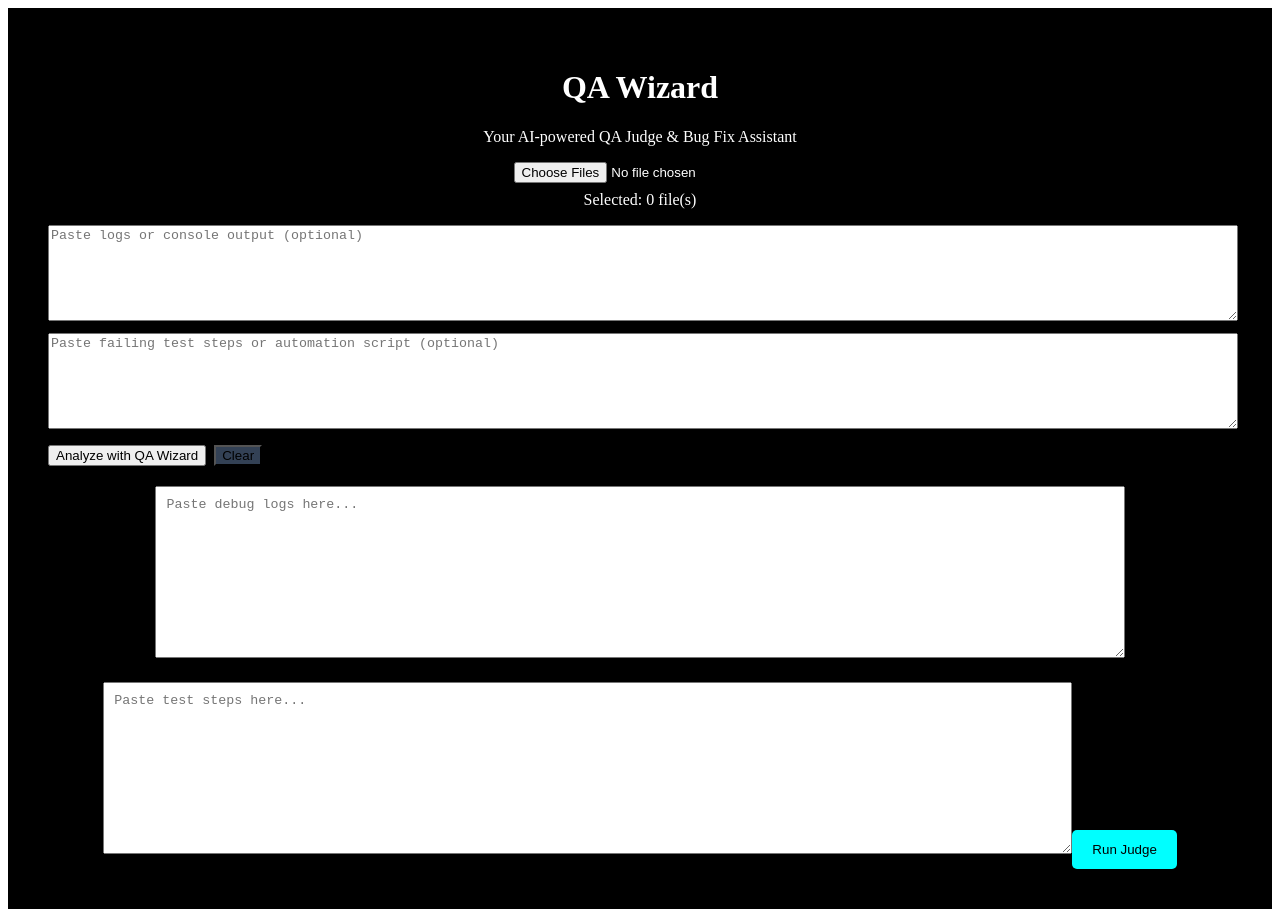
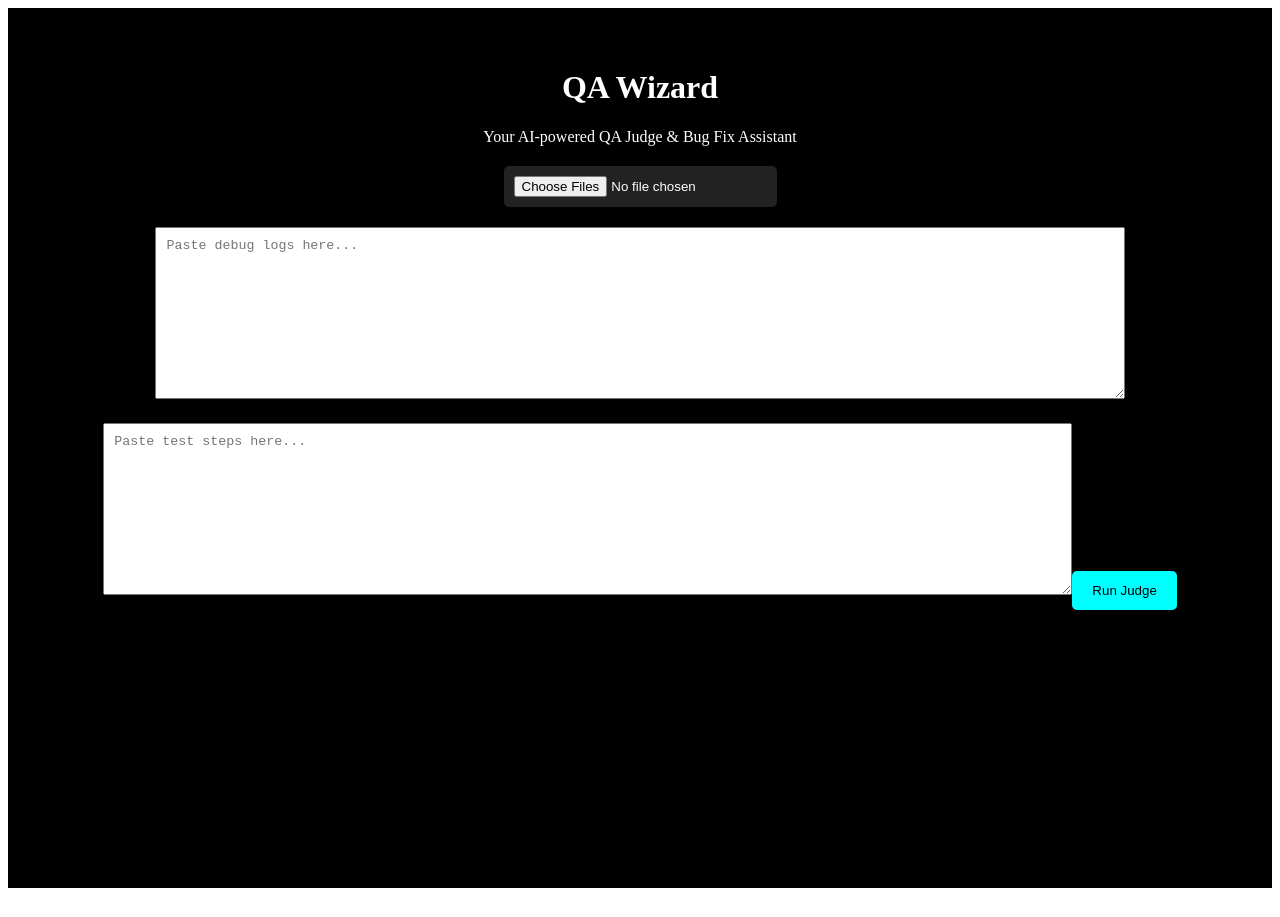
Before and after one commit to M-Raghuram/qawizard, a Next.js app: page / in a window 1280 px wide. After the commit the page ends 896 px from the top, so only its background shows below. Built offline with nearby package versions, Linux system fonts and the light colour scheme.

Commit message:
Update UploadArea.jsx

```diff
--- a/components/UploadArea.jsx
+++ b/components/UploadArea.jsx
@@ -1,34 +1,24 @@
-import { useRef, useState } from 'react'
-export default function UploadArea({onAnalyze, loading}){
-  const fileRef = useRef()
-  const [images, setImages] = useState([])
-  const [logs, setLogs] = useState('')
-  const [steps, setSteps] = useState('')
+import React from "react";
 
-  function onFiles(e){
-    const files = Array.from(e.target.files)
-    setImages(files)
-  }
-  async function submit(){
-    if(loading) return
-    await onAnalyze({images, logs, steps})
-  }
+export default function UploadArea({ setImages }) {
+  const handleFiles = (e) => {
+    const files = Array.from(e.target.files);
+    setImages(files);
+  };
+
   return (
-    <div>
-      <div className="upload card">
-        <input ref={fileRef} type="file" multiple accept="image/*" onChange={onFiles} />
-        <div style={{height:8}} />
-        <div className="small">Selected: {images.length} file(s)</div>
-        <div style={{height:8}} />
-        <textarea placeholder="Paste logs or console output (optional)" rows={6} value={logs} onChange={e=>setLogs(e.target.value)} style={{width:'100%',marginTop:8}} />
-        <div style={{height:8}} />
-        <textarea placeholder="Paste failing test steps or automation script (optional)" rows={6} value={steps} onChange={e=>setSteps(e.target.value)} style={{width:'100%'}} />
-        <div style={{height:12}} />
-        <div style={{display:'flex',gap:8}}>
-          <button className="button" onClick={submit} disabled={loading}>{loading? 'Analyzing...': 'Analyze with QA Wizard'}</button>
-          <button className="button" style={{background:'#334155'}} onClick={()=>{setImages([]); setLogs(''); setSteps('')}}>Clear</button>
-        </div>
-      </div>
+    <div style={{ marginTop: "20px" }}>
+      <input
+        type="file"
+        multiple
+        onChange={handleFiles}
+        style={{
+          padding: "10px",
+          background: "#222",
+          color: "white",
+          borderRadius: "5px"
+        }}
+      />
     </div>
-  )
+  );
 }
```
